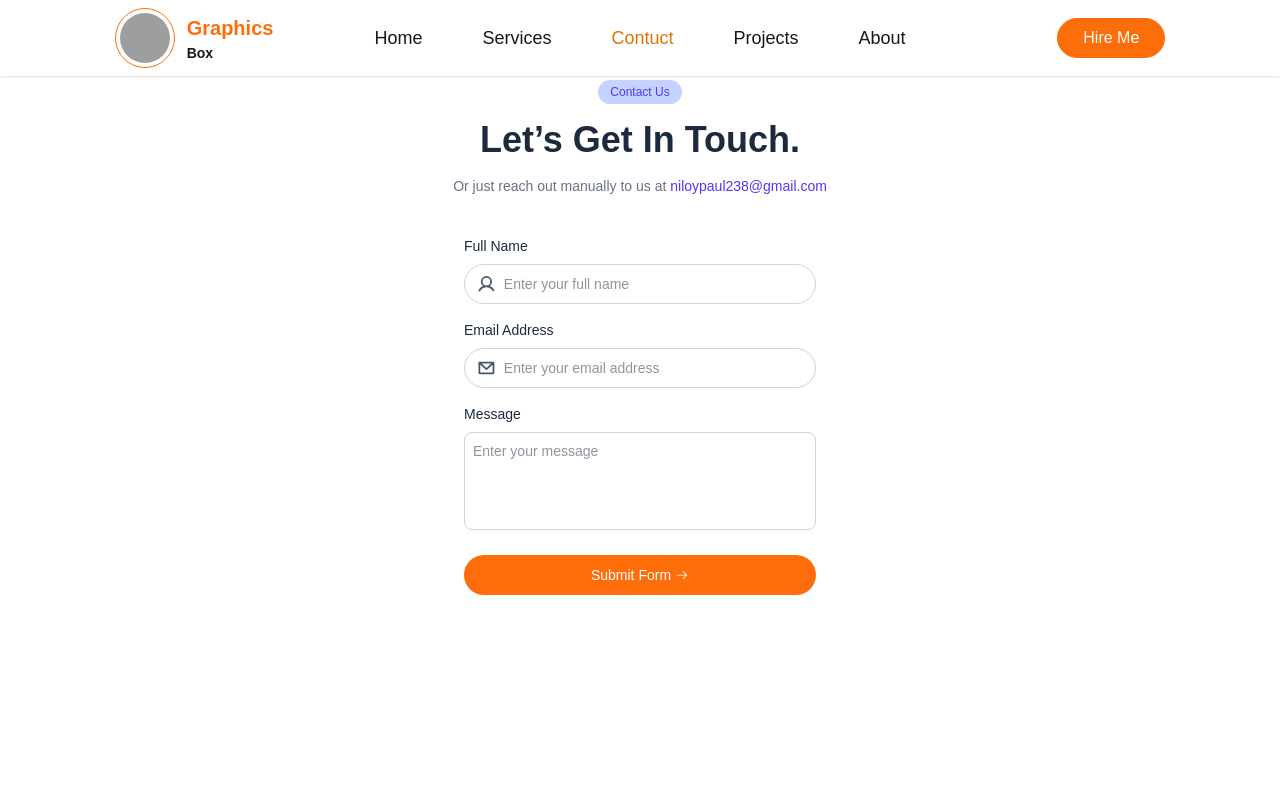
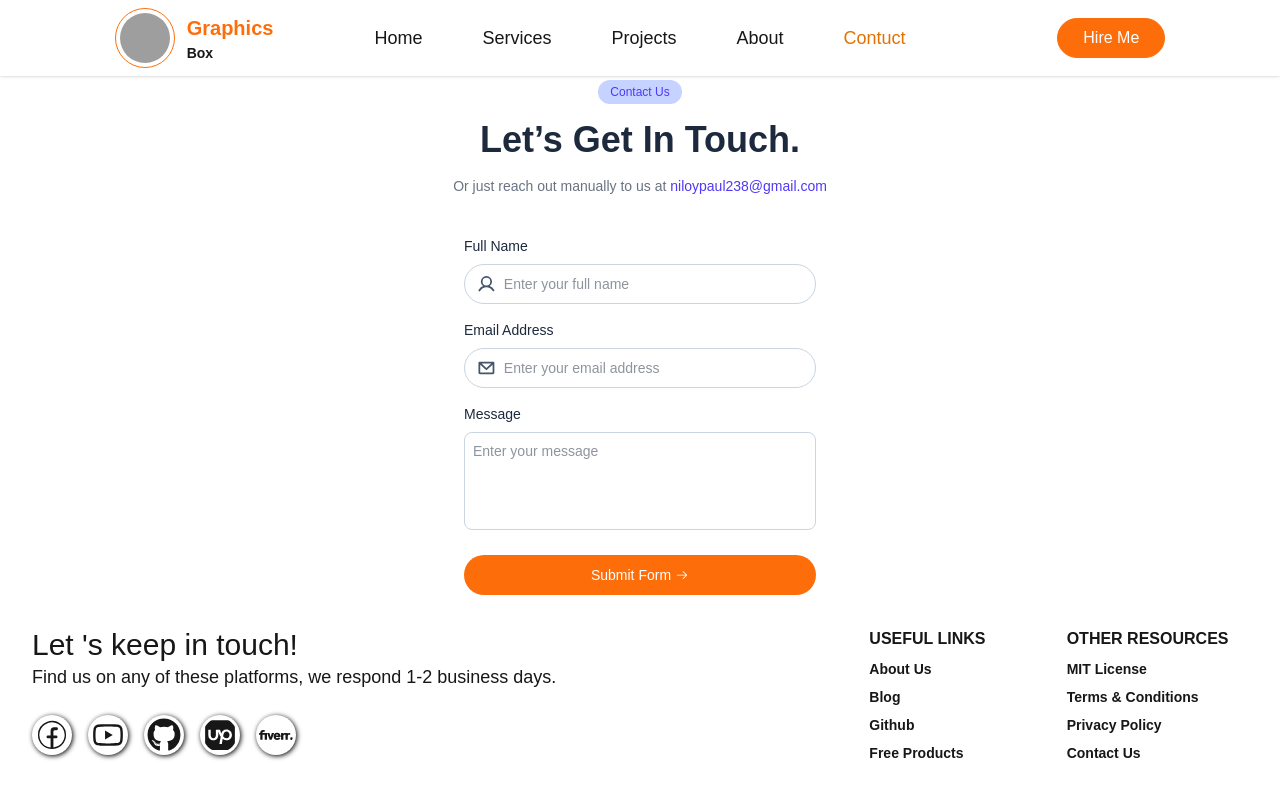
Before and after one commit to niloypaul238/Graphics_Protfolio, a Next.js app: page /contucts in a window 1280 px wide. Shown: the top 798 px of the page. Built offline with nearby package versions, Linux system fonts and the light colour scheme; grey boxes are pictures that could not be loaded.

Commit message:
some fotter

```diff
--- a/src/app/(group)/contucts/page.jsx
+++ b/src/app/(group)/contucts/page.jsx
@@ -20,7 +20,7 @@ const Contuct = () => {
                         <input type="text" className="h-full px-2 w-full outline-none bg-transparent" placeholder="Enter your full name" required />
                     </div>
 
-                    <label for="email-address" className="font-medium mt-4">Email Address</label>
+                    <label  className="font-medium mt-4">Email Address</label>
                     <div className="flex items-center mt-2 mb-4 h-10 pl-3 border border-slate-300 rounded-full focus-within:ring-2 focus-within:ring-black transition-all overflow-hidden">
                         <svg width="20" height="20" viewBox="0 0 20 20" fill="none" xmlns="http://www.w3.org/2000/svg">
                             <path d="M17.5 3.438h-15a.937.937 0 0 0-.937.937V15a1.563 1.563 0 0 0 1.562 1.563h13.75A1.563 1.563 0 0 0 18.438 15V4.375a.94.94 0 0 0-.938-.937m-2.41 1.874L10 9.979 4.91 5.313zM3.438 14.688v-8.18l5.928 5.434a.937.937 0 0 0 1.268 0l5.929-5.435v8.182z" fill="#475569" />
--- /dev/null
+++ b/src/app/Footer.jsx
@@ -0,0 +1,88 @@
+import Link from 'next/link';
+import React from 'react';
+import { AiOutlineYoutube } from 'react-icons/ai';
+import { FaSquareUpwork } from "react-icons/fa6";
+import { CiFacebook } from 'react-icons/ci';
+import { FaGithub } from 'react-icons/fa';
+import { SiFiverr } from 'react-icons/si';
+
+
+const Footer = () => {
+    return (
+        <div>
+            <div className=''>
+
+                <footer className="relative bg-blueGray-200 pt-8 pb-6">
+                    <div className="container mx-auto px-4">
+                        <div className="flex flex-wrap text-left lg:text-left">
+                            <div className="w-full lg:w-6/12 px-4">
+                                <h4 className="text-3xl fonat-semibold text-blueGray-700">Let &apos;s keep in touch!</h4>
+                                <h5 className="text-lg mt-0 mb-2 text-blueGray-600">
+                                    Find us on any of these platforms, we respond 1-2 business days.
+                                </h5>
+                                <div className="mt-6 flex gap-x-4 lg:mb-0 mb-6">
+                                    <CiFacebook className="social hover:text-blue-500" />
+
+                                    <AiOutlineYoutube className="social hover:text-red-500" />
+
+                                    <FaGithub className="social hover:text-gray-500" />
+
+                                    <Link href={'https://www.upwork.com/freelancers/~01f7f7dbd23e44718c?viewMode=1'}><FaSquareUpwork  className="social hover:text-green-500"  /></Link>
+
+                                    <SiFiverr className="social hover:text-green-500" />
+
+                                </div>
+                            </div>
+                            <div className="w-full lg:w-6/12 px-4">
+                                <div className="flex flex-wrap items-top mb-6">
+                                    <div className="w-full lg:w-4/12 px-4 ml-auto">
+                                        <span className="block uppercase text-blueGray-500  font-semibold mb-2 text-md">Useful Links</span>
+                                        <ul className="list-unstyled">
+                                            <li>
+                                                <a className="cursor-pointer hover:text-[#fd6e0a] hover:ml-2 transition-all duration-150 font-semibold block pb-2 text-sm" >About Us</a>
+                                            </li>
+                                            <li>
+                                                <a className="cursor-pointer hover:text-[#fd6e0a] hover:ml-2 transition-all duration-150 font-semibold block pb-2 text-sm" >Blog</a>
+                                            </li>
+                                            <li>
+                                                <a className="cursor-pointer hover:text-[#fd6e0a] hover:ml-2 transition-all duration-150 font-semibold block pb-2 text-sm" >Github</a>
+                                            </li>
+                                            <li>
+                                                <a className="cursor-pointer hover:text-[#fd6e0a] hover:ml-2 transition-all duration-150 font-semibold block pb-2 text-sm" >Free Products</a>
+                                            </li>
+                                        </ul>
+                                    </div>
+                                    <div className="w-full lg:w-4/12 px-4">
+                                        <span className="block uppercase text-blueGray-500 text-md font-semibold mb-2">Other Resources</span>
+                                        <ul className="list-unstyled">
+                                            <li>
+                                                <a className="text-blueGray-600 hover:text-[#fd6e0a] cursor-pointer hover:ml-2 transition-all duration-150 font-semibold block pb-2 text-sm">MIT License</a>
+                                            </li>
+                                            <li>
+                                                <a className="text-blueGray-600 hover:text-[#fd6e0a] cursor-pointer hover:ml-2 transition-all duration-150 font-semibold block pb-2 text-sm" >Terms &amp; Conditions</a>
+                                            </li>
+                                            <li>
+                                                <a className="text-blueGray-600 hover:text-[#fd6e0a] cursor-pointer hover:ml-2 transition-all duration-150 font-semibold block pb-2 text-sm" >Privacy Policy</a>
+                                            </li>
+                                            <li>
+                                                <Link href={'/contucts'} className="text-blueGray-600 hover:text-[#fd6e0a] cursor-pointer hover:ml-2 transition-all duration-150 font-semibold block pb-2 text-sm" >Contact Us</Link>
+                                            </li>
+                                        </ul>
+                                    </div>
+                                </div>
+                            </div>
+                        </div>
+
+                        <div className="flex flex-wrap items-center md:justify-between justify-center">
+                            <div className="w-full md:w-4/12 px-4 mx-auto text-center">
+
+                            </div>
+                        </div>
+                    </div>
+                </footer>
+            </div>
+        </div>
+    );
+};
+
+export default Footer;
--- a/src/app/Head.jsx
+++ b/src/app/Head.jsx
@@ -27,7 +27,7 @@ const Head = () => {
                                     <span className='text-4xl'> <span className={nuniton.className}>HELLO I AM</span></span><p className='h-[2px] w-60 bg-gray-700 '></p>
                                 </div>
 
-                                <p className={ saira.className } ><span className='text-5xl'><span className='text-[#fd6e0a]'>MD. SHOHEL KHAN</span></span></p>
+                                <p className={ saira.className } ><span className='text-5xl'><span className='text-[#fd6e0a]'>NILOY PAUL</span></span></p>
                                 <p className='text-2xl '>FRONTEND DEVELOPER </p>
                                 <p className='text-gray-500'>I am a frontend developer based in Bangladesh, I will help you build beautiful websites your users will love.  </p>
                                 <button className='btnDsing2 flex items-center gap-x-2 w-60 justify-center'>See Resume <GoArrowRight /></button>
--- a/src/app/Nav.jsx
+++ b/src/app/Nav.jsx
@@ -21,9 +21,9 @@ const Nav = () => {
                 <ul className="font-medium flex flex-col p-4 md:p-0 mt-4 border border-default rounded-base bg-neutral-secondary-soft md:flex-row md:space-x-15  md:mt-0 md:border-0 md:bg-neutral-primary text-center sm:justify-center ">
                     <Link href={'/'} className={`text-lg ${pathName == "/" && 'text-amber-600'}`} >Home</Link>
                     <Link href={'/service'} className={`text-lg ${pathName == "/service" && 'text-amber-600'}`}>Services</Link>
-                    <Link href={'/contucts'} className={`text-lg ${pathName == "/contucts" && 'text-amber-600'}`}>Contuct</Link>
                     <Link href={'/projects'} className={`text-lg ${pathName == "/projects" && 'text-amber-600'}`}>Projects</Link>
                     <Link href={'/about'} className={`text-lg cursor-pointer ${pathName == "/about" && 'text-amber-600'}`}>About</Link>
+                    <Link href={'/contucts'} className={`text-lg ${pathName == "/contucts" && 'text-amber-600'}`}>Contuct</Link>
 
                 </ul>
                 </div>
--- a/src/app/layout.js
+++ b/src/app/layout.js
@@ -1,5 +1,6 @@
 import { Geist, Geist_Mono } from "next/font/google";
 import "./globals.css";
+import Footer from "./Footer";
 
 const geistSans = Geist({
   variable: "--font-geist-sans",
@@ -23,6 +24,7 @@ export default function RootLayout({ children }) {
         className={`${geistSans.variable} ${geistMono.variable} antialiased`}
       >
         {children}
+        <Footer/>
       </body>
     </html>
   );
```
